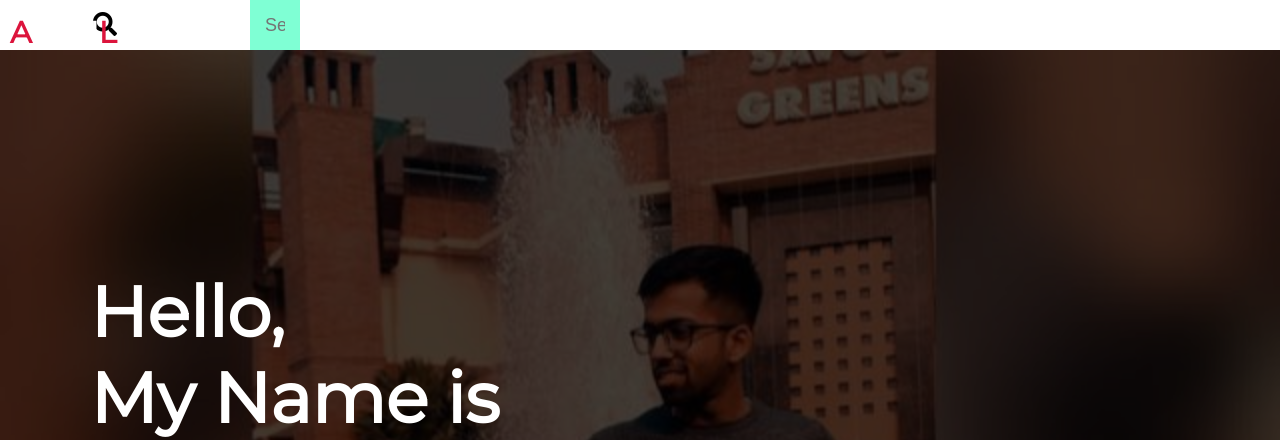
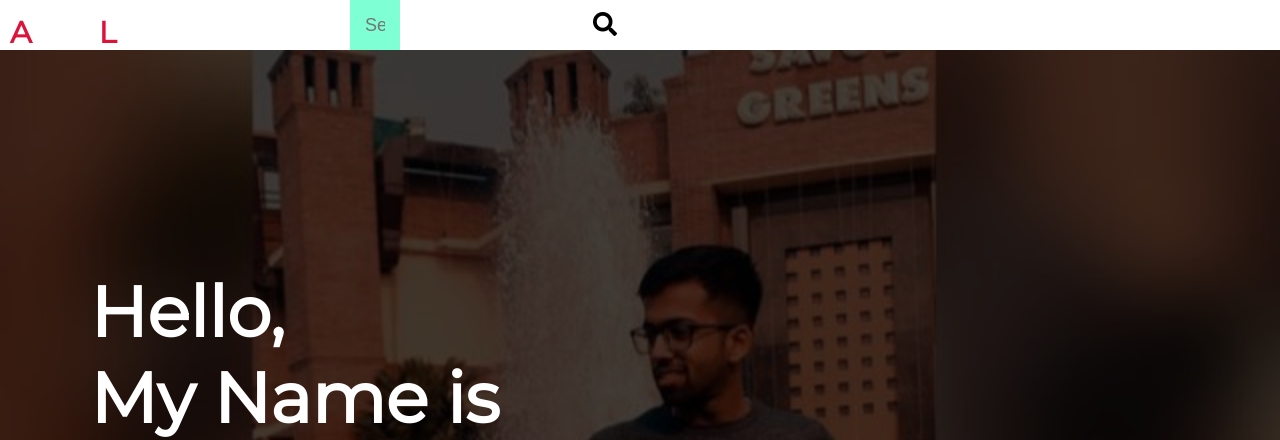
Before and after one commit to Anshluthra1/my, a PHP site: page / in a window 1280 px wide. Shown: the top 440 px of the page. Run offline with PHP 8.4, Linux system fonts and the light colour scheme; some libraries are stand-ins or nearby versions.

Commit message:
Update style5.css

```diff
--- a/style5.css
+++ b/style5.css
@@ -12,7 +12,7 @@
   border: 0;
   font-size: 18px;
   padding: 15px;
-  margin-left: 250px;
+  margin-left: 350px;
   height: 50px;
   width: 50px;
   transition: width 0.3s ease;
@@ -23,6 +23,7 @@
   border: 0;
   cursor: pointer;
   font-size: 24px;
+  margin-left: 500px;
   position: absolute;
   top: 0;
   left: 80px;
```
